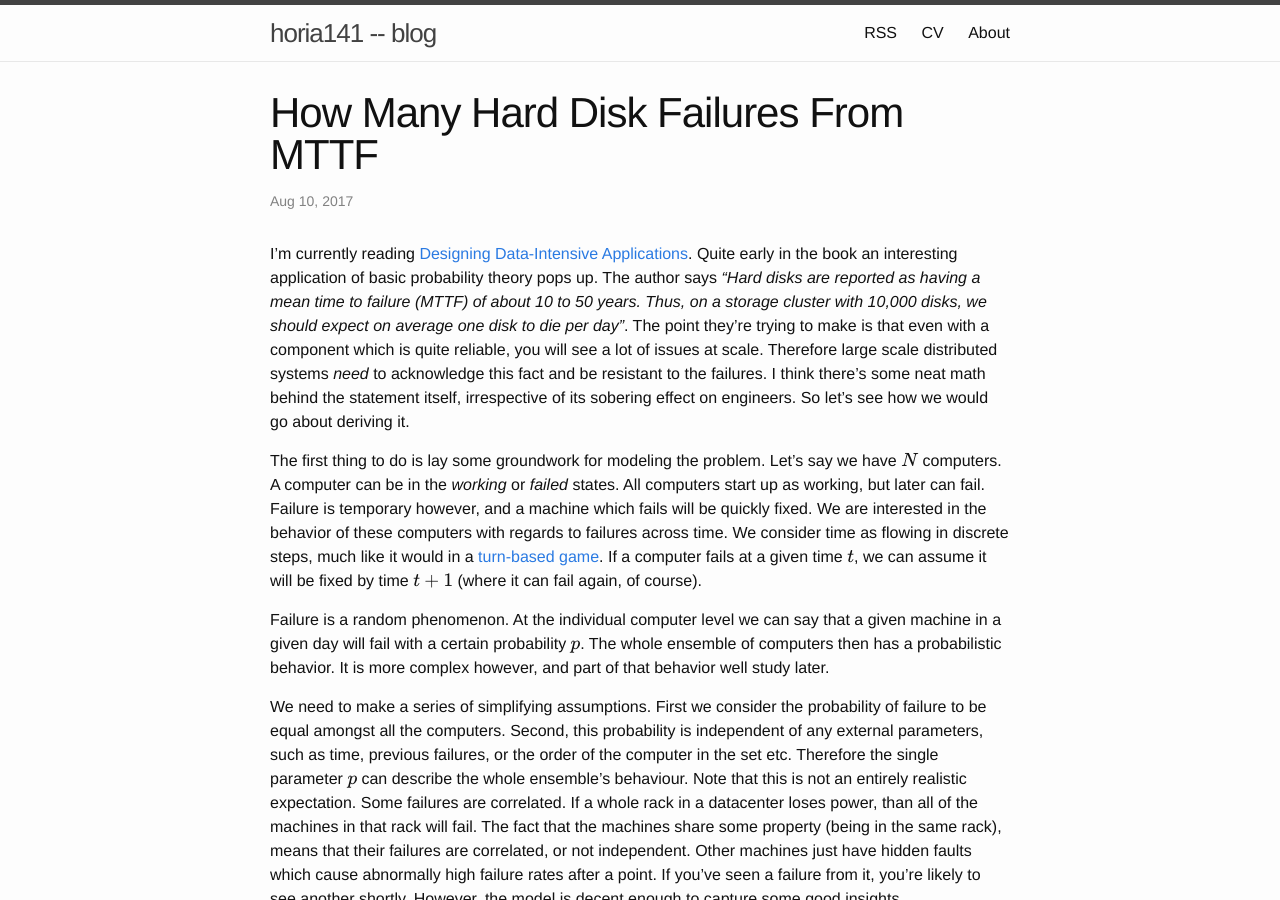
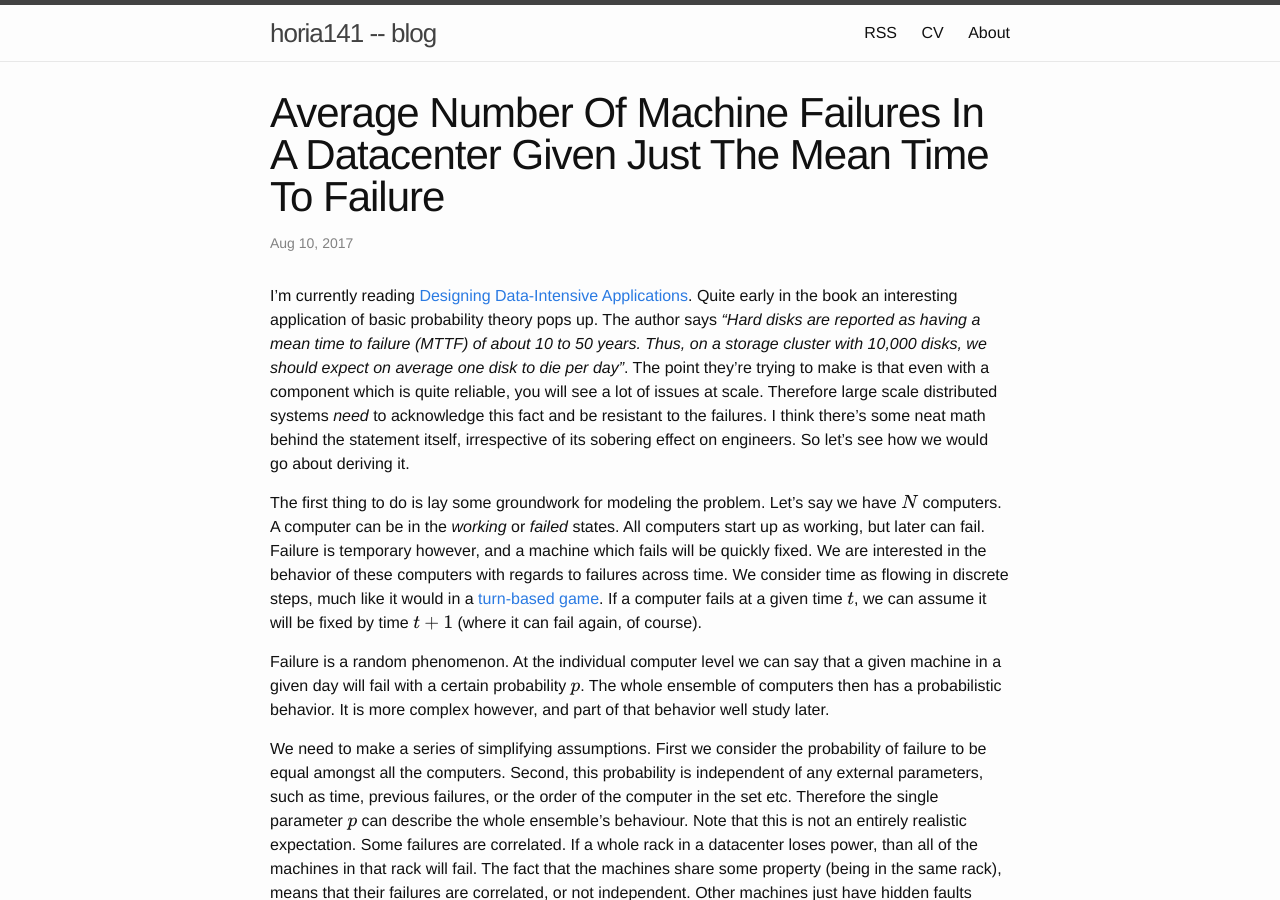
Before and after one commit to horia141/horia141.github.io, a Jekyll site: the page built from _posts/2017-08-10-hard-disk-mttf.md, in a window 1280 px wide and 900 px high. Built offline with Jekyll 4.4.1, drawn with Linux system fonts in a browser that asks for light colours; formulas are drawn with MathJax 3; comment, search, counter and statistics services are not loaded.

Commit message:
Update last post's title

```diff
--- a/_posts/2017-08-10-hard-disk-mttf.md
+++ b/_posts/2017-08-10-hard-disk-mttf.md
@@ -1,6 +1,6 @@
 ---
 published: true
-title: "How Many Hard Disk Failures From MTTF"
+title: "Average Number Of Machine Failures In A Datacenter Given Just The Mean Time To Failure"
 layout: post
 date: 2017-08-10 11:29
 categories: post
```
